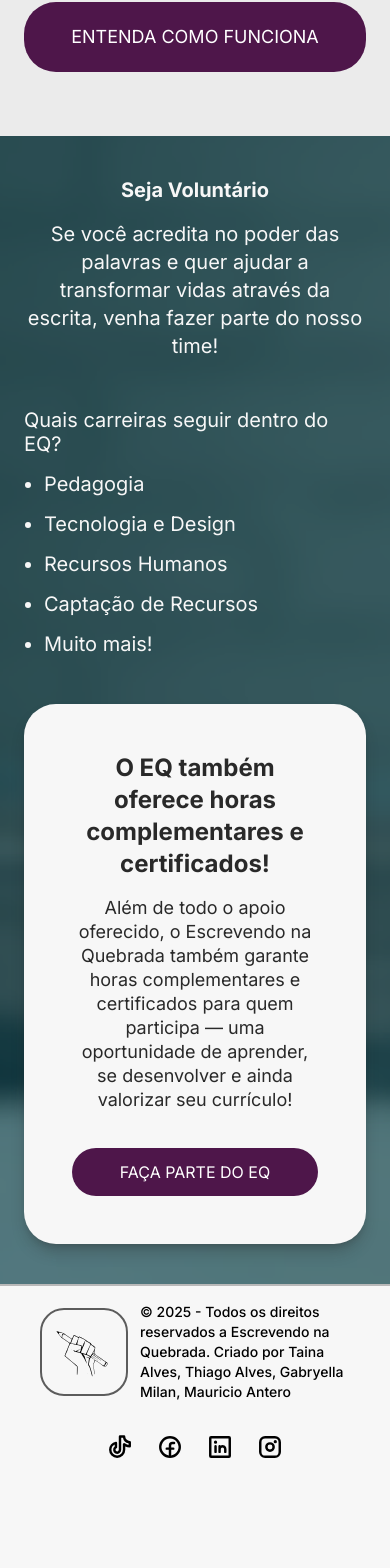
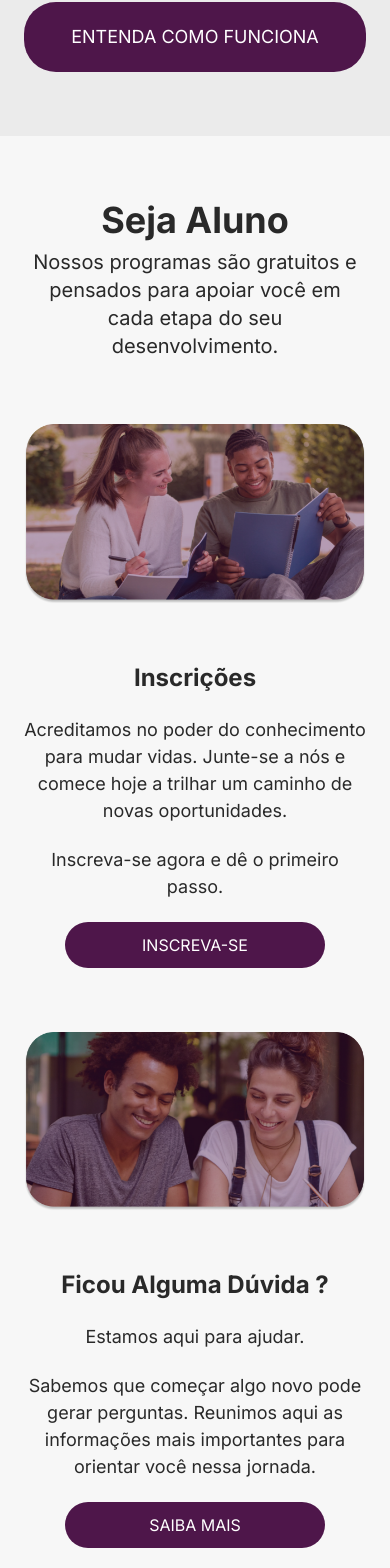
Before and after one commit to Thiago87dev/escrevendo-na-quebrada, a Next.js app: page / in a window 390 px wide. Shown: the part 3857-5425 px from the top of the page. Before the commit the page ends 5317 px from the top, so only its background shows below. Built offline with nearby package versions, Linux system fonts and the light colour scheme.

Commit message:
feature/create-section-seja-aluno
* :sparkles: feat: create section seja aluno part 1

* :sparkles: feat: create section seja aluno part 1

* :sparkles: feat: create section seja aluno part 2 - responsiveness - finished

```diff
--- a/src/app/page.tsx
+++ b/src/app/page.tsx
@@ -1,4 +1,5 @@
 import ComoFunciona from "@/components/home/como_funciona/ComoFunciona";
+import SejaAluno from "@/components/home/seja_aluno/SejaAluno";
 import SejaVoluntario from "@/components/home/seja_voluntario/SejaVoluntario";
 import Sobre from "@/components/home/sobre/Sobre";
 
@@ -8,6 +9,7 @@ export default function Home() {
       <div className="flex flex-col items-center w-full h-full max-w-[1440px] text-preto1">
         <Sobre />
         <ComoFunciona />
+        <SejaAluno/>
         <SejaVoluntario />
       </div>
     </main>
--- /dev/null
+++ b/src/components/home/seja_aluno/SejaAluno.tsx
@@ -0,0 +1,71 @@
+import Button from "@/components/Button";
+import Image from "next/image";
+
+const SejaAluno = () => {
+  return (
+    <section className="flex flex-col items-center w-screen min-h-screen">
+      <div className="flex flex-col gap-16 items-center w-full py-16 px-6 max-w-[1440px] text-center">
+        <div className="flex flex-col gap-2">
+          <h2 className="sm:text-[3.75rem] text-4xl font-bold">Seja Aluno</h2>
+          <p className="sm:text-[1.6875rem] text-xl">
+            Nossos programas são gratuitos e pensados para apoiar você em cada
+            etapa do seu desenvolvimento.
+          </p>
+        </div>
+        <div className="flex flex-col lg:flex-row gap-14.5 items-center">
+          <Image
+            alt="dois alunos estudando"
+            src="/img/home/seja_aluno/image1.png"
+            width={600}
+            height={600}
+            className="w-full max-w-[600px]"
+          />
+          <div className="flex flex-col gap-5.5 items-center lg:items-stretch lg:text-left">
+            <h2 className="sm:text-[1.6875rem] text-2xl font-bold">Inscrições</h2>
+            <p className="text-[1.125rem]">
+              Acreditamos no poder do conhecimento para mudar vidas. Junte-se a
+              nós e comece hoje a trilhar um caminho de novas oportunidades.
+            </p>
+            <p className="text-[1.125rem]">
+              Inscreva-se agora e dê o primeiro passo.
+            </p>
+            <div className="w-[16.25rem] h-[2.875rem]">
+              <Button>INSCREVA-SE</Button>
+            </div>
+          </div>
+        </div>
+        <div className="flex flex-col lg:flex-row gap-14.5 items-center">
+          <Image
+            alt="dois alunos estudando"
+            src="/img/home/seja_aluno/image2.png"
+            width={600}
+            height={600}
+            className="lg:hidden w-full max-w-[600px]"
+          />
+          <div className="flex flex-col lg:items-end items-center gap-5.5 lg:text-right">
+            <h2 className="lg:text-[1.6875rem] text-2xl font-bold">
+              Ficou Alguma Dúvida ?
+            </h2>
+            <p className="text-[1.125rem]">Estamos aqui para ajudar.</p>
+            <p className="text-[1.125rem]">
+              Sabemos que começar algo novo pode gerar perguntas. Reunimos aqui
+              as informações mais importantes para orientar você nessa jornada.
+            </p>
+            <div className="w-[16.25rem] h-[2.875rem] ">
+              <Button>saiba mais</Button>
+            </div>
+          </div>
+          <Image
+            alt="dois alunos estudando"
+            src="/img/home/seja_aluno/image2.png"
+            width={600}
+            height={600}
+            className="hidden lg:flex w-full max-w-[600px]"
+          />
+        </div>
+      </div>
+    </section>
+  );
+};
+
+export default SejaAluno;
```
Also changed, not shown: public/img/home/seja_aluno/image1.png (added), public/img/home/seja_aluno/image2.png (added).
